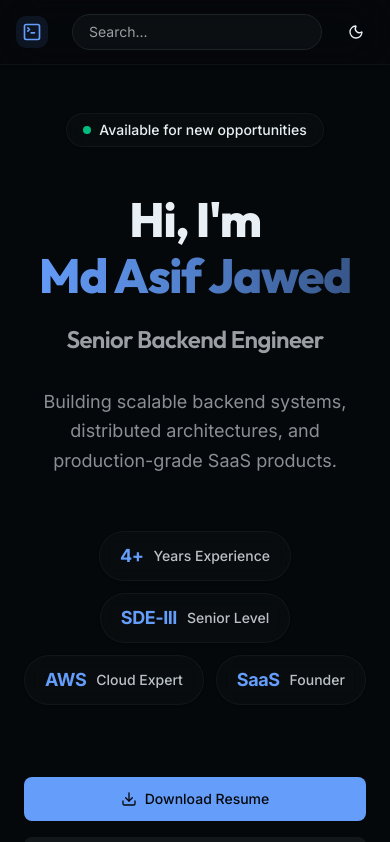
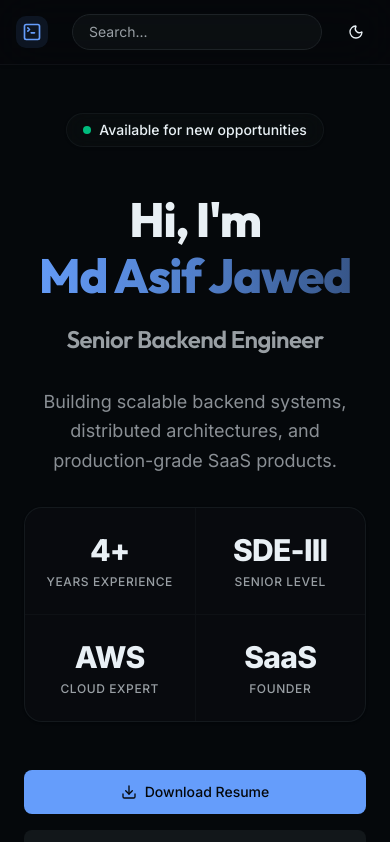
Before and after one commit to mdasifj625/portfolio, a Next.js app: page / in a window 390 px wide. Shown: the top 842 px of the page. Built offline with nearby package versions, Linux system fonts and the light colour scheme.

Commit message:
style: restructure hero stats into a responsive glassmorphic bento grid

```diff
--- a/src/app/page.tsx
+++ b/src/app/page.tsx
@@ -40,14 +40,14 @@ export default function Home() {
             </p>
           </div>
 
-          {/* Stats Badges */}
-          <div className="flex flex-wrap items-center justify-center gap-3 py-6">
+          {/* Stats Bento Box */}
+          <div className="grid grid-cols-2 md:grid-cols-4 gap-px bg-border/40 border border-border/50 rounded-2xl overflow-hidden my-8 shadow-sm w-full max-w-3xl mx-auto">
             {personal.stats.map((stat, idx) => (
-              <div key={idx} className="flex items-center gap-2.5 bg-secondary/30 border border-border/50 rounded-full px-5 py-2.5 shadow-sm backdrop-blur-sm transition-colors hover:bg-secondary/50 hover:border-primary/20">
-                <span className="font-bold text-lg text-primary tracking-tight">
+              <div key={idx} className="flex flex-col items-center justify-center gap-1.5 bg-background/60 backdrop-blur-md px-4 py-6 hover:bg-muted/40 transition-colors group">
+                <span className="font-extrabold text-3xl md:text-4xl text-foreground tracking-tight group-hover:text-primary transition-colors duration-300">
                   {stat.value}
                 </span>
-                <span className="text-sm font-medium text-foreground/80">
+                <span className="text-xs md:text-sm font-medium uppercase tracking-wider text-muted-foreground text-center">
                   {stat.label}
                 </span>
               </div>
```
